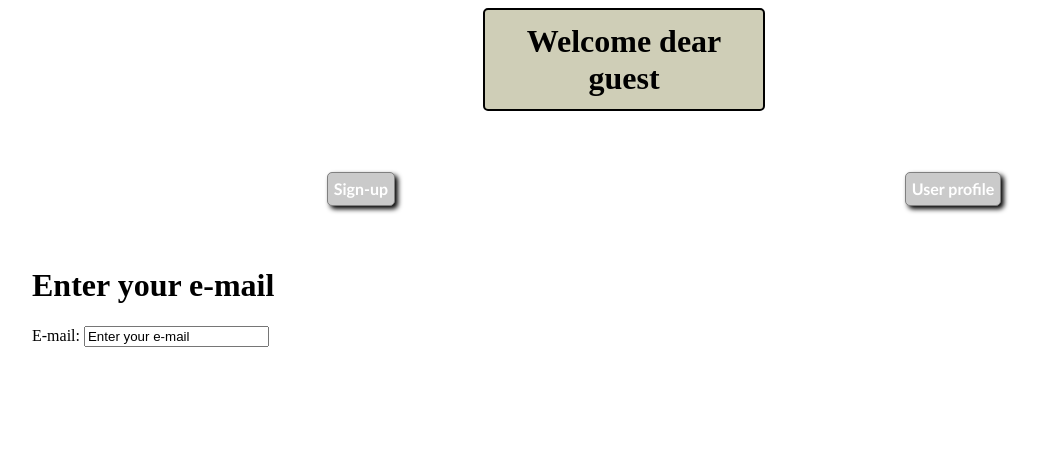
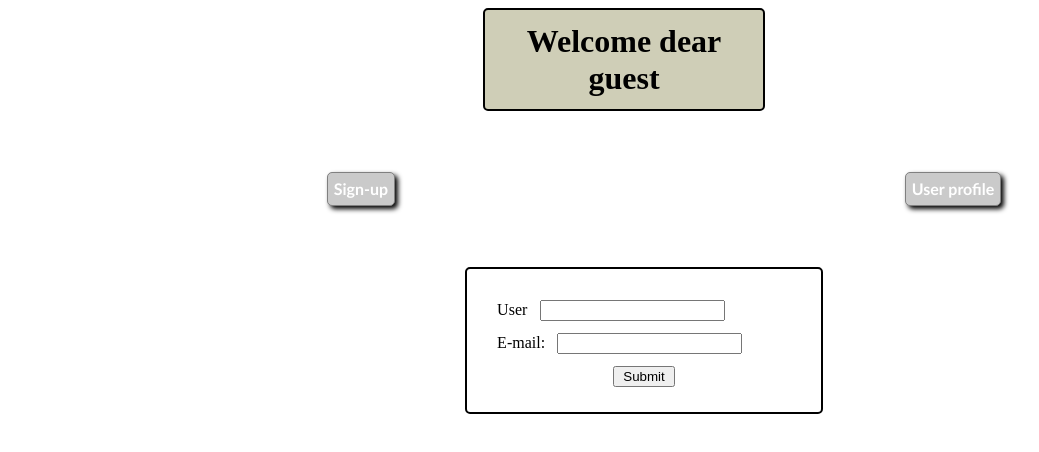
Before and after one commit to Tshintuu/angularQuest1, an Angular app: page /sign-up in a window 1280 px wide. Shown: the top 452 px of the page, without its empty margins (16-1055 px from the left). Built offline with nearby package versions, Linux system fonts and the light colour scheme.

Commit message:
Angular 06 exercise

```diff
--- a/src/app/sign-up/sign-up.component.css
+++ b/src/app/sign-up/sign-up.component.css
@@ -0,0 +1,26 @@
+form{
+    display: flex;
+    flex-direction: column;
+    max-width: 25%;
+    margin: auto;
+    border: 2px solid black;
+    border-radius: 5px;
+    padding: 2%;
+}
+
+label, input{
+    margin: 2%;
+}
+
+button{
+    width: 20%;
+    margin: auto;
+    margin-top: 2%;
+
+}
+
+span{
+    color: red;
+    font-size: 0.8rem;
+    padding-left:2%;
+}
--- a/src/app/sign-up/sign-up.component.html
+++ b/src/app/sign-up/sign-up.component.html
@@ -1,7 +1,28 @@
 <h1>{{signUp.email}}</h1>
 
-<div>
-  <label>E-mail:
-    <input [(ngModel)]='signUp.email' type='email' name='email'>
-  </label>
-</div>
+<form (ngSubmit)="myForm.valid && onSubmit()" #myForm="ngForm">
+  <!--<div>
+    Form submitted ? {{ myForm.submitted }}<br/>
+    Form valid ? {{ myForm.valid }}<br/>
+    Form invalid ? {{myForm.valid }}
+  </div>-->
+  <div>
+  <label for="user">User</label>
+  <input name="user" type="text" [(ngModel)]="signUp.user" #user="ngModel" required minlength="4" maxlength="25"/>
+  </div>
+  <div *ngIf="user.errors && myForm.submitted">
+    <span *ngIf="user.errors.required">This field is required</span>
+    <span *ngIf="user.errors.minlength">This field should be at least 4 characters</span>
+    <span *ngIf="user.errors.maxlength">This field should not exceed 25 characters</span>
+  </div>
+  <div>
+  <label for="email">E-mail:</label>
+  <input [(ngModel)]='signUp.email' type='email' #email="ngModel" name='email' required email/>
+  </div>
+  <div *ngIf="email.errors && myForm.submitted">
+      <span *ngIf="email.errors.required">This field is required</span>
+      <span *ngIf="email.errors.email">Email field is invalid (example@xyz.com)</span>
+
+  </div>
+  <button type="submit">Submit</button>
+</form>
--- a/src/app/sign-up/sign-up.component.ts
+++ b/src/app/sign-up/sign-up.component.ts
@@ -9,9 +9,12 @@ import { Sign } from '../sign';
 })
 export class SignUpComponent implements OnInit {
 
-  signUp: Sign = {
-    email: "Enter your e-mail"
-  };
+
+  signUp: Sign = new Sign();
+
+  onSubmit(){
+    console.log(this.signUp);
+  }
 
   constructor() { }
 
--- a/src/app/sign.ts
+++ b/src/app/sign.ts
@@ -1,3 +1,4 @@
 export class Sign {
-       email: string;
+    user:string;
+    email: string;
        }
```
